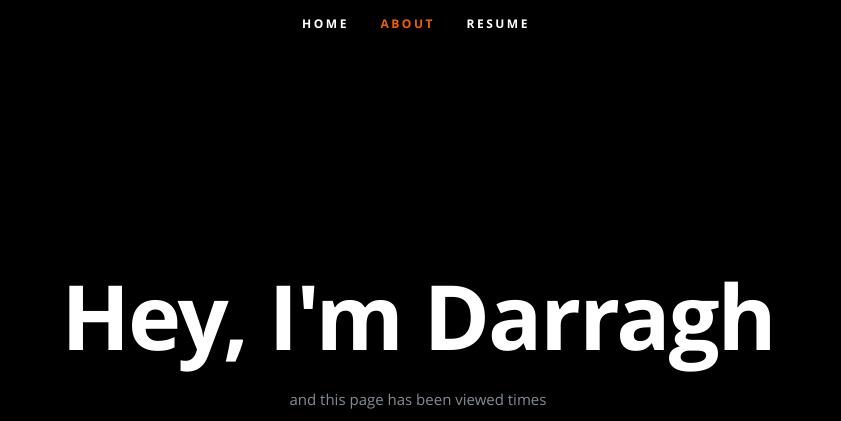
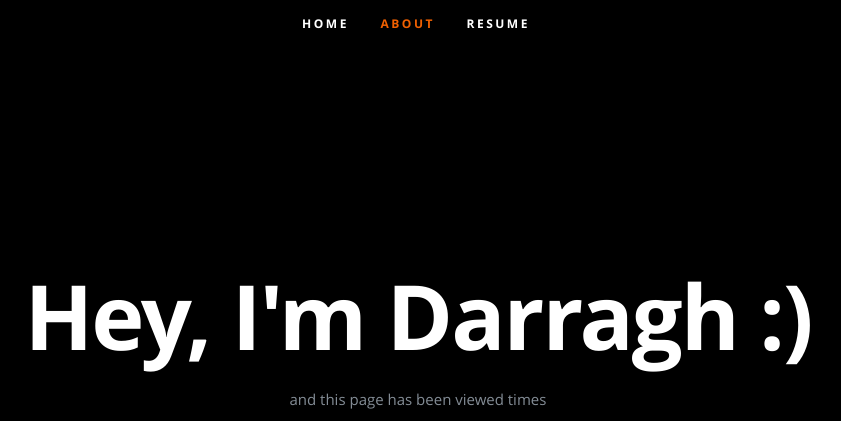
Before and after one commit to DCorkery97/LearningCloud, a plain HTML site: page index.html in a window 1280 px wide. Shown: the top 421 px of the page, without its empty margins (224-1065 px from the left). Drawn offline with nearby package versions, Linux system fonts and the light colour scheme; no server answers.

Commit message:
add smily face

```diff
--- a/index.html
+++ b/index.html
@@ -54,7 +54,7 @@
 
       <div class="row banner">
          <div class="banner-text">
-            <h1 class="responsive-headline">Hey, I'm Darragh</h1>
+            <h1 class="responsive-headline">Hey, I'm Darragh :)</h1>
 
             <p>and this page has been viewed <a id="counter"></a> times </p>
             <ul class="social">
```
